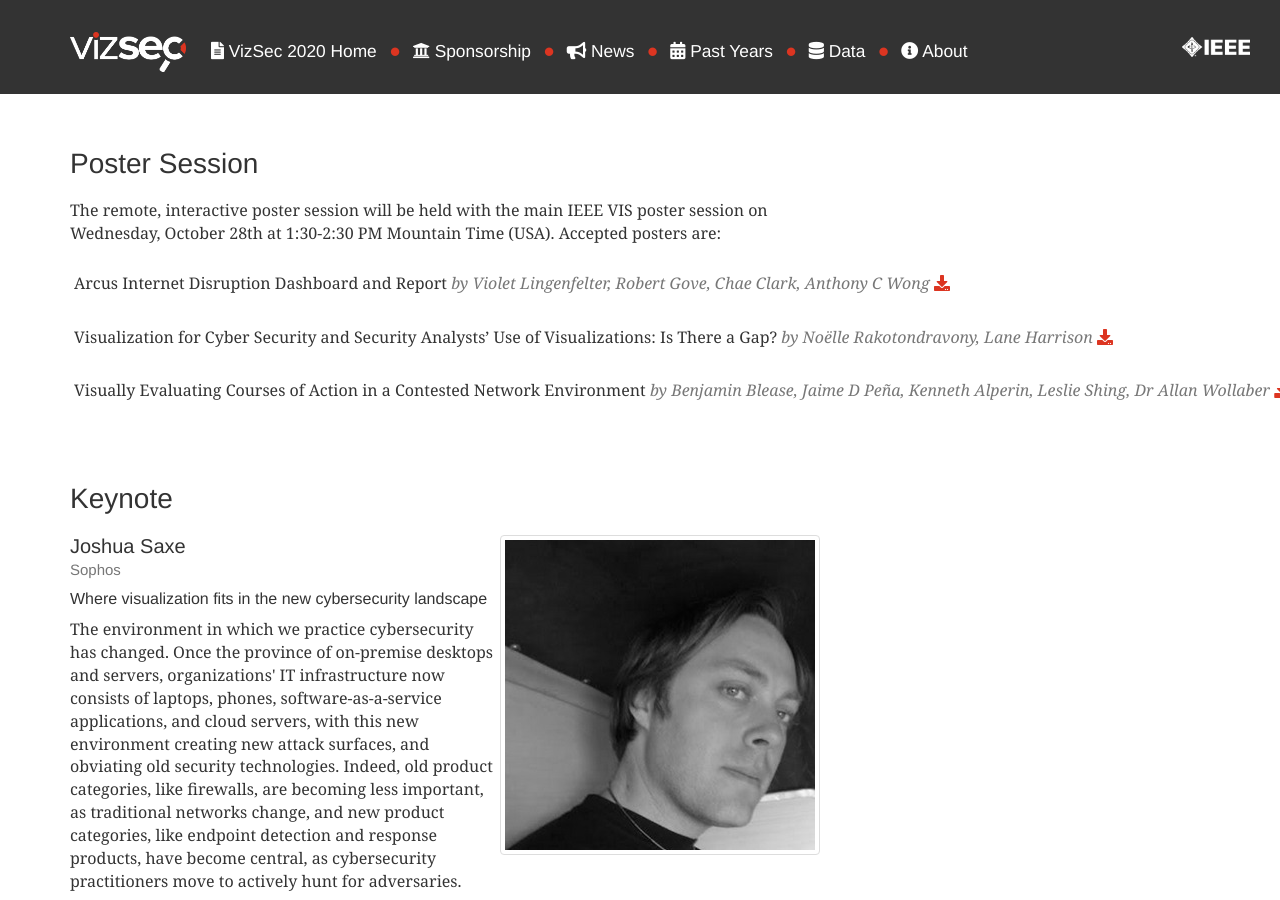
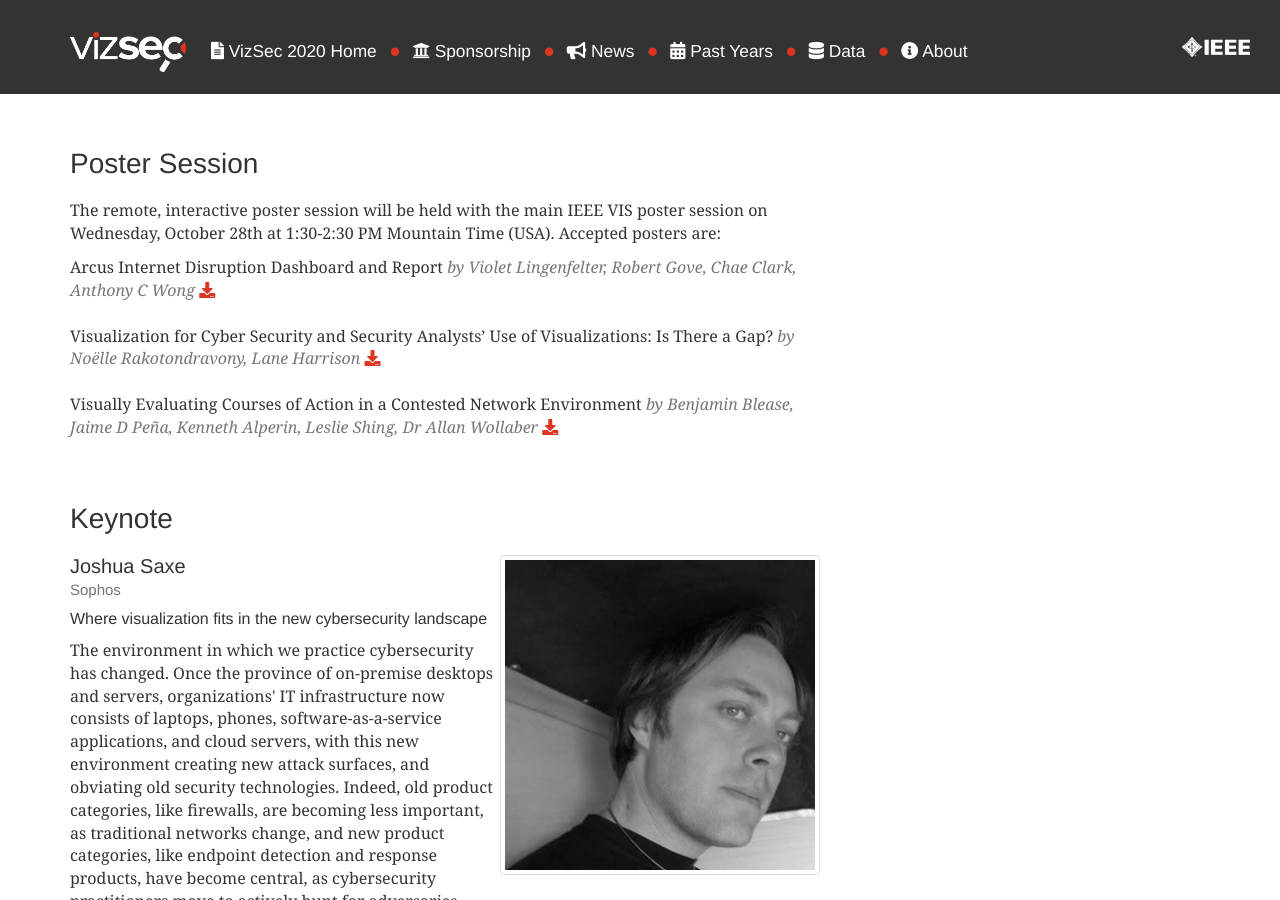
Before and after one commit to vizsec/vizsec.github.io, a Jekyll site: the page built from vizsec2020/index.html, in a window 1280 px wide and 900 px high, scrolled down 1488 px. Built offline with Jekyll 4.4.1, drawn with Linux system fonts in a browser that asks for light colours; nearby versions of some CDN libraries.

Commit message:
details sessions

```diff
--- a/vizsec2020/index.html
+++ b/vizsec2020/index.html
@@ -195,32 +195,27 @@ custom_css: cfp_sidebar
 
     <tbody>
     <tr>
-        <td>
-
-            <p>Arcus Internet Disruption Dashboard and Report
+        Arcus Internet Disruption Dashboard and Report
         <em class="text-muted"> by Violet Lingenfelter, Robert Gove, Chae Clark, Anthony C Wong</em>
         <a href="/files/2020/vizsec20b-sub1002-cam-i5.pdf" style="border: none; text-indent: 0em;">
             <i class="fa fa-download"></i></a><br><br></li>
-            </p>
+    </tr>
 
 
-            <p>Visualization for Cyber Security and Security Analysts’ Use of Visualizations: Is There a Gap?
+    <tr>Visualization for Cyber Security and Security Analysts’ Use of Visualizations: Is There a Gap?
         <em class="text-muted"> by Noëlle Rakotondravony, Lane Harrison </em>
         <a href="/files/2020/vizsec20b-sub1003-cam-i5.pdf" style="border: none; text-indent: 0em;">
             <i class="fa fa-download"></i></a><br><br></li>
-            </p>
+    </tr>
 
 
-            <p>Visually Evaluating Courses of Action in a Contested Network Environment
+    <tr>Visually Evaluating Courses of Action in a Contested Network Environment
         <em class="text-muted"> by Benjamin Blease, Jaime D Peña, Kenneth Alperin, Leslie Shing, Dr Allan
             Wollaber </em>
         <a href="/files/2020/vizsec20b-sub1005-cam-i5.pdf" style="border: none; text-indent: 0em;">
             <i class="fa fa-download"></i></a><br><br></li>
-            </p>
+    </tr>
 
-            </p>
-        </td>
-    </tr>
     </tbody>
 </table>
 
```
Lines whose indentation alone changed are shown as unchanged.
